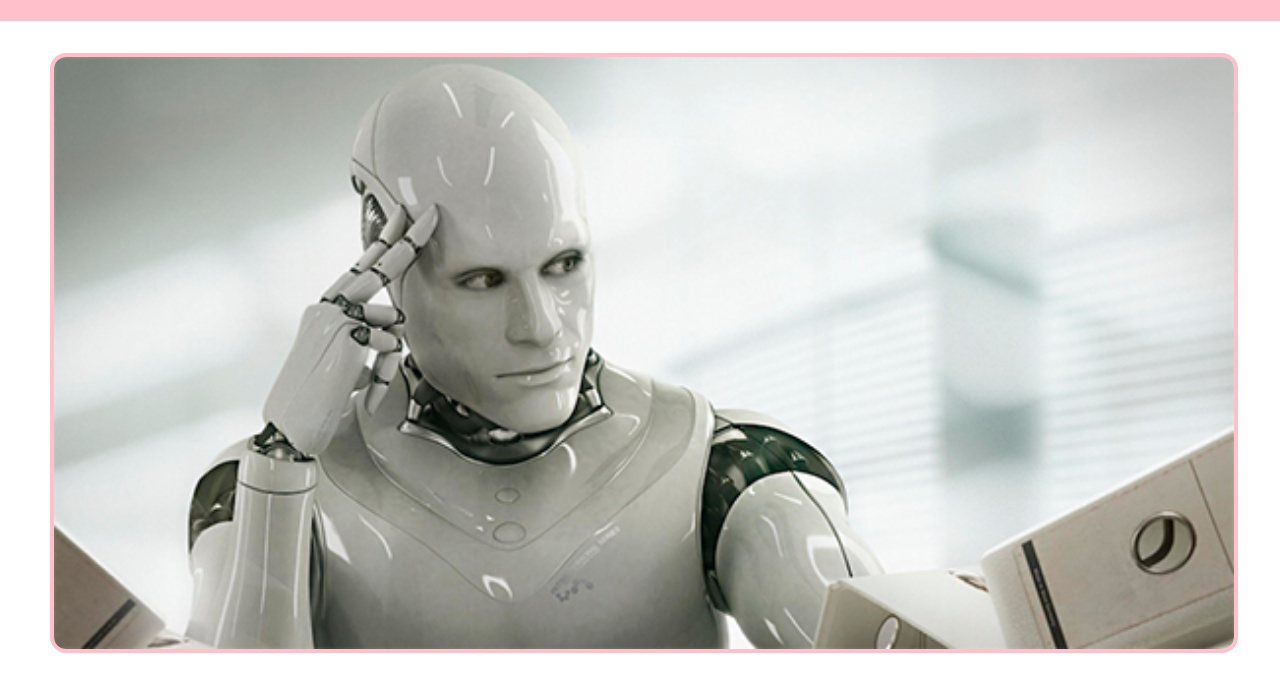
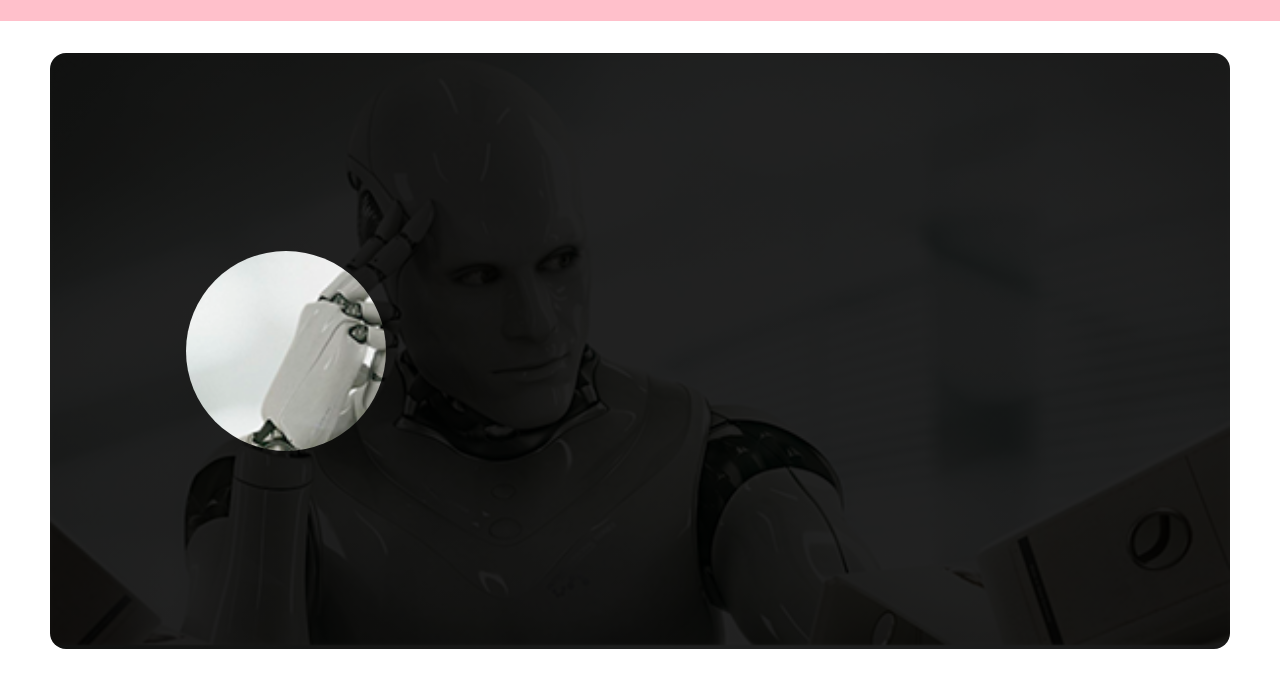
Before and after one commit to venty1993/2023-03-WEB4, a plain HTML site: page toy/손전등/알파고훔쳐보기.html in a window 1280 px wide. Shown: the part 73-764 px from the top of the page. Drawn offline with Linux system fonts and the light colour scheme.

Commit message:
Update 알파고훔쳐보기.html

```diff
--- a/toy/손전등/알파고훔쳐보기.html
+++ b/toy/손전등/알파고훔쳐보기.html
@@ -46,10 +46,19 @@
             padding: 32px 0;
         }
 
-        #flash>img {
+        #flash figure {
+            background-image: linear-gradient(#000000DD, #000000DD), url(AI7.png);
+            background-size: 100%;
+            border-radius: 16px;
+            overflow: hidden;
+        }
+
+        #flash img {
             width: 100%;
-            border-radius: 16px;
             border: 4px solid pink;
+            box-sizing: border-box;
+            clip-path: circle(100px at 20% 50%);
+            display: block;
         }
     </style>
 </head>
@@ -68,8 +77,20 @@
         </div>
     </header>
     <section id="flash">
-        <img src="AI7.png" alt="알훔">
+        <figure id="flash-spot">
+            <img src="AI7.png" alt="알훔">
+        </figure>
     </section>
+
+    <script>
+        const flashSpot = document.getElementById('flash-spot');
+
+        const flashImg = document.querySelector('#flash img')
+        flashSpot.addEventListener('mousemove', (e) => {
+            console.log(flashSpot.getBoundingClientRect().top);
+            flashImg.style.clipPath = `circle(100px at ${e.clientX - flashSpot.getBoundingClientRect().left}px ${e.clientY - flashSpot.getBoundingClientRect().top}px )`;
+        })
+    </script>
 </body>
 
 </html>
```
